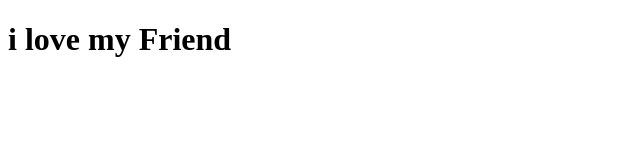
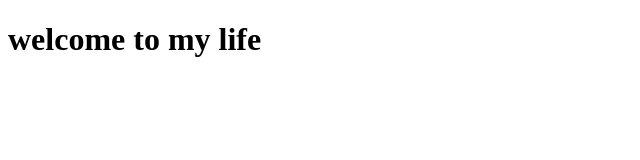
Before and after one commit to VanaBlak/ilovedave, a plain HTML site: page index.html in a window 1280 px wide. Shown: the whole page, without its empty margins (0-640 px from the left). Drawn offline with Linux system fonts and the light colour scheme.

Commit message:
first commit

```diff
--- a/index.html
+++ b/index.html
@@ -4,6 +4,7 @@
 
  </head>
  <body>
-    <h1> i love my Friend </h1>
+    <h1> welcome to my life </h1>
+    <a href="About me"
  </body>
 </html>
```
